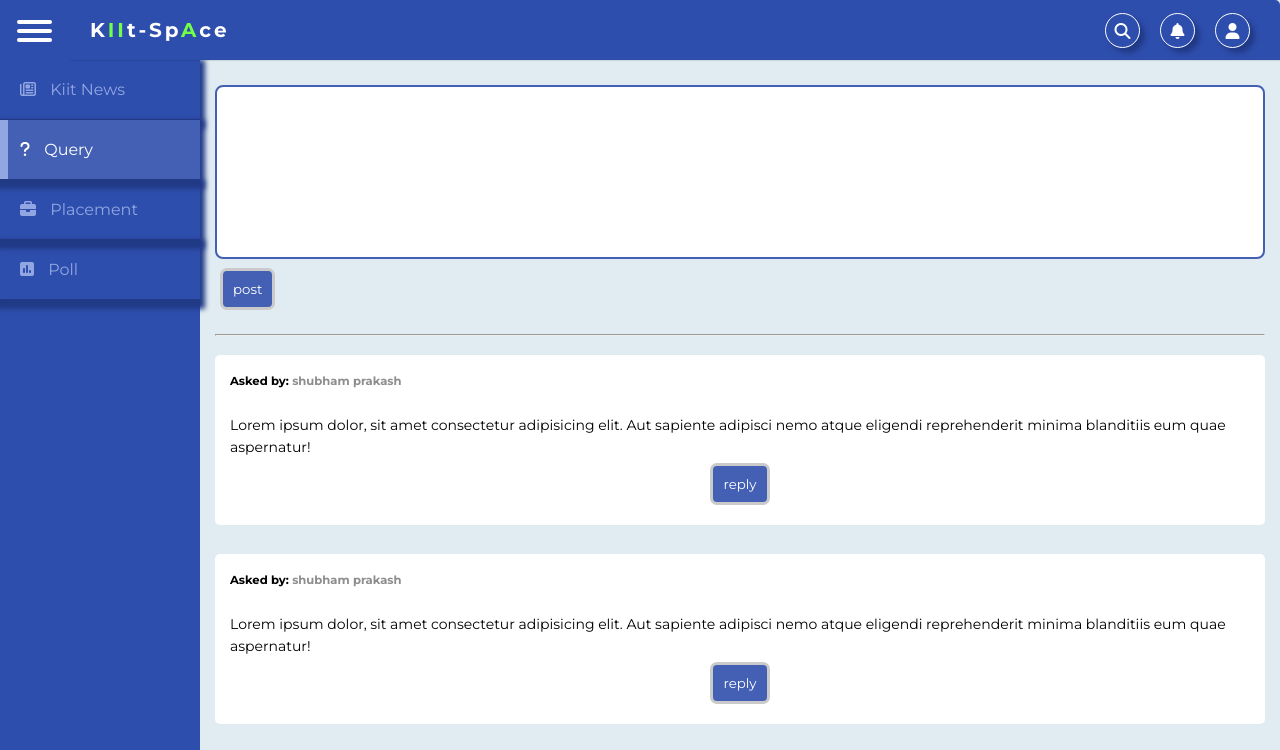
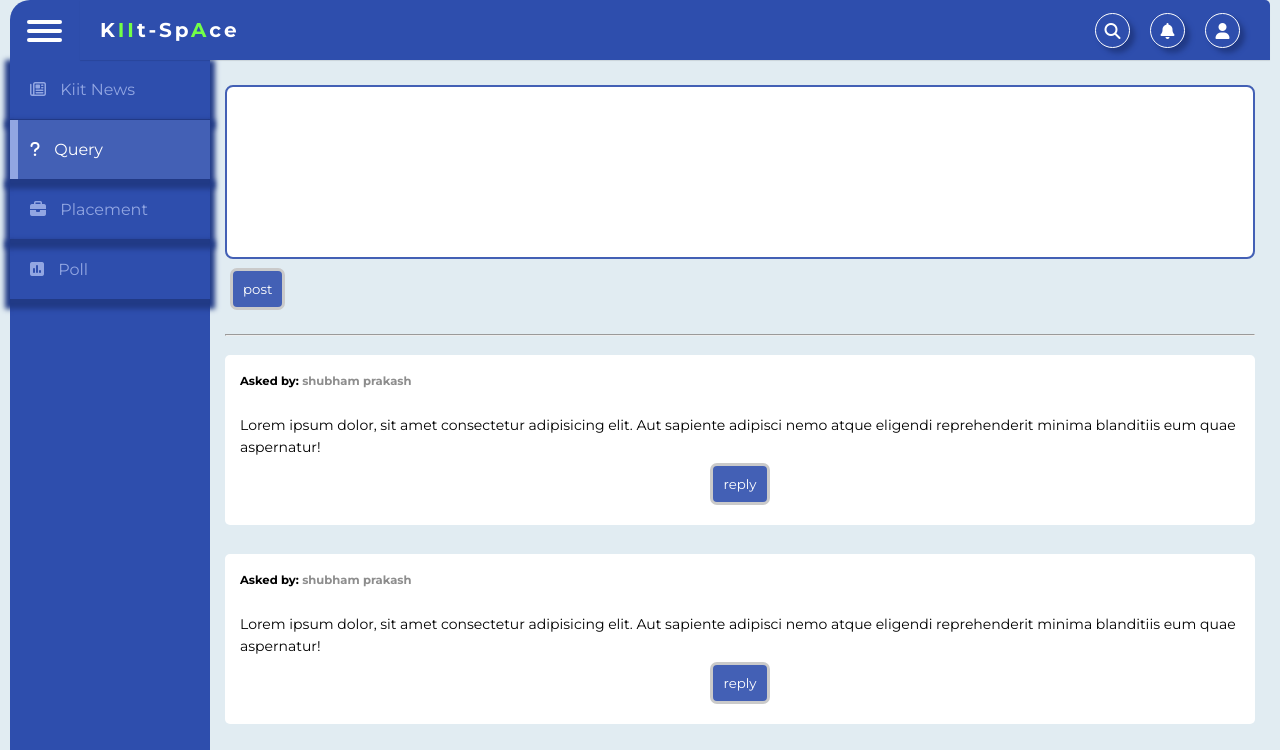
Before and after one commit to prakashshubham13/kiit-space, a plain HTML site: page index.html in a window 1280 px wide. Shown: the top 750 px of the page. Drawn offline with nearby package versions, Linux system fonts and the light colour scheme.

Commit message:
Update form.css

```diff
--- a/form.css
+++ b/form.css
@@ -16,11 +16,11 @@ body{
 
 
 .wrapper{
-  margin: 0px;
+  margin: 10px;
 }
 
 .wrapper .top_navbar{
-  width: calc(100% - 0px);
+  width: calc(100% - 20px);
   height: 60px;
   display: flex;
   position: fixed;
@@ -33,7 +33,7 @@ body{
   height: 100%;
   background: #2e4ead;
   padding: 15px 17px;
-  border-top-left-radius: 0px;
+  border-top-left-radius: 20px;
   cursor: pointer;
 }
 
@@ -95,7 +95,7 @@ body{
 .wrapper .sidebar{
   position: fixed;
   top: 60px;
-  left: 0px;
+  left: 10px;
   background: #2e4ead;
   width: 200px;
   height: 100%;
@@ -270,6 +270,4 @@ cursor: pointer;
   color: #fff;
   border: 2px solid#fff;
   background-color:#82a1ff;
-
-
 }
```
